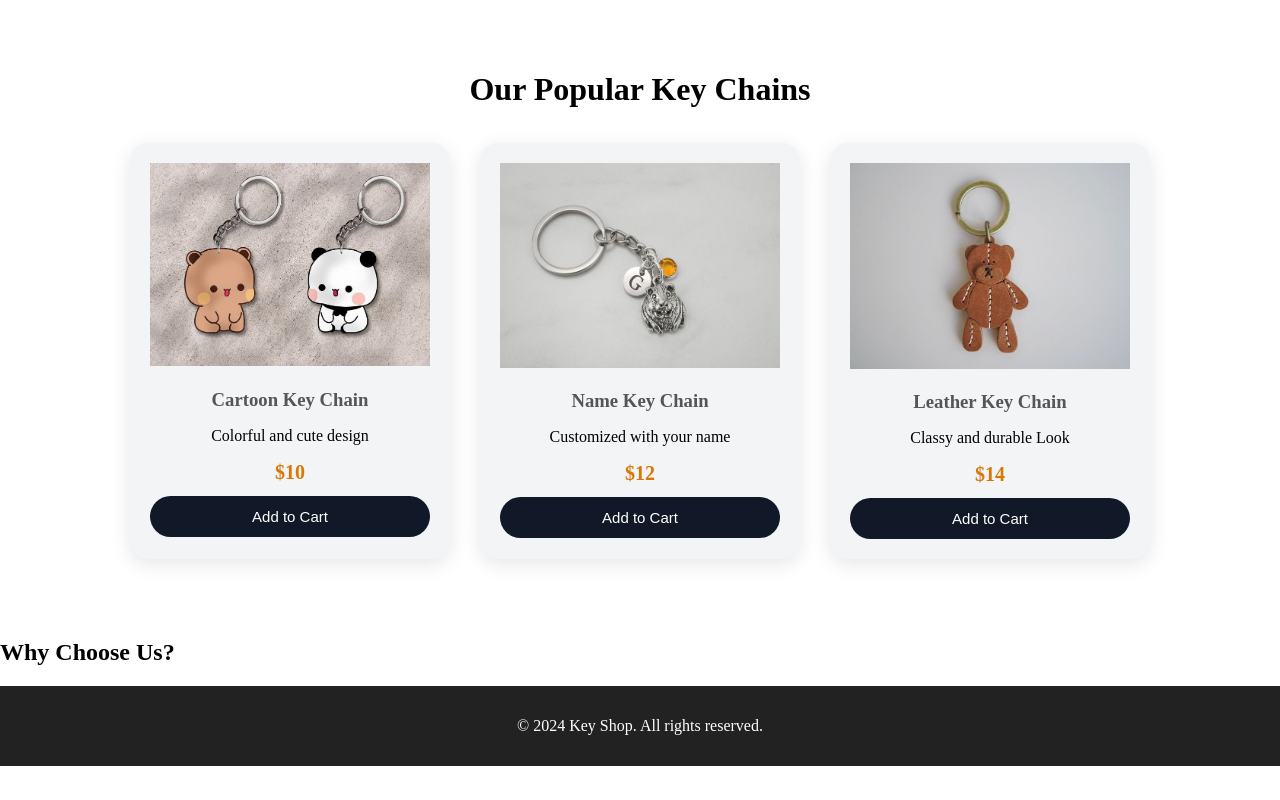
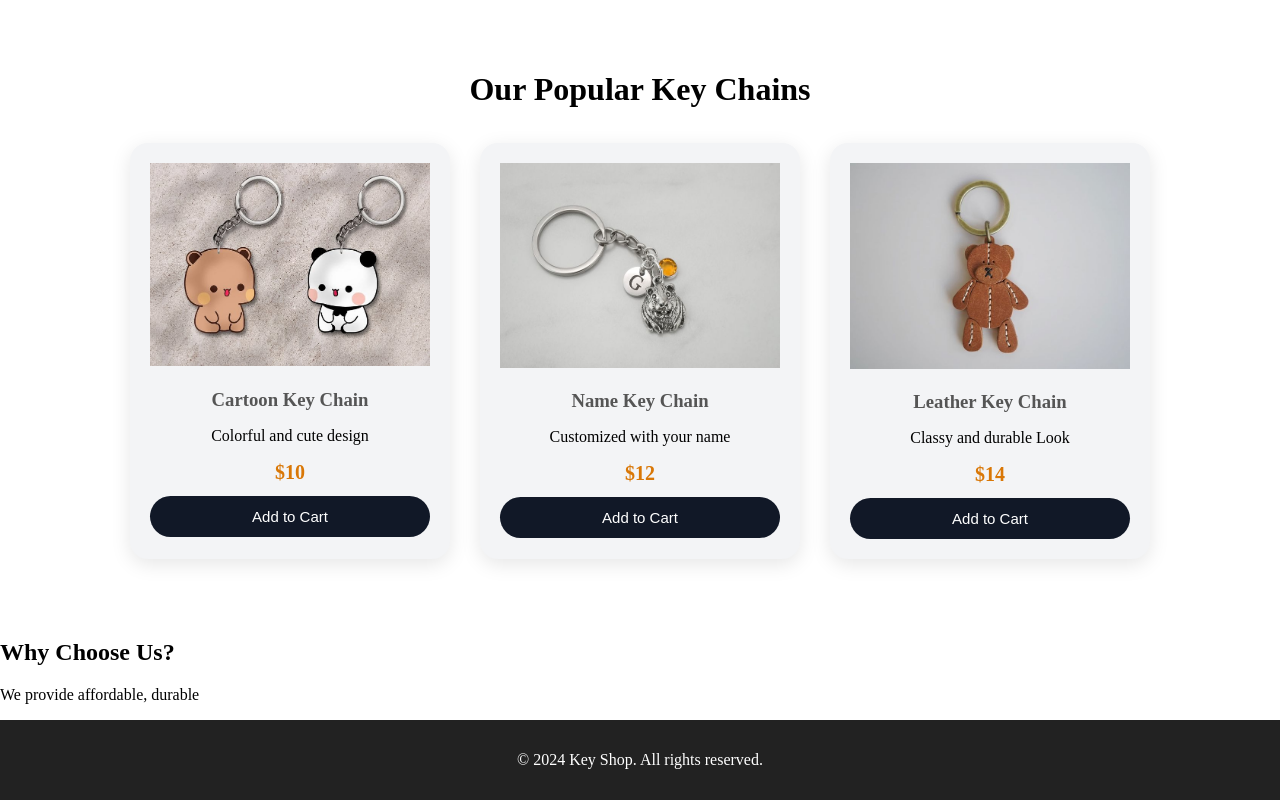
Before and after one commit to kaurmandeep1202/MERN-SUMMER-TERM, a React (Vite) app in the folder key-shop/: page / in a window 1280 px wide. Shown: the part 504-1304 px from the top of the page. Before the commit the page ends 1270 px from the top, so only its background shows below. Built offline with nearby package versions, Linux system fonts and the light colour scheme.

Commit message:
Update Home.jsx

```diff
--- a/key-shop/src/pages/Home.jsx
+++ b/key-shop/src/pages/Home.jsx
@@ -68,6 +68,7 @@ function Home() {
          <section className="about">
 
            <h2> Why Choose Us?</h2>
+            <p> We provide affordable, durable  </p>
          </section>
 
     </div>
```
